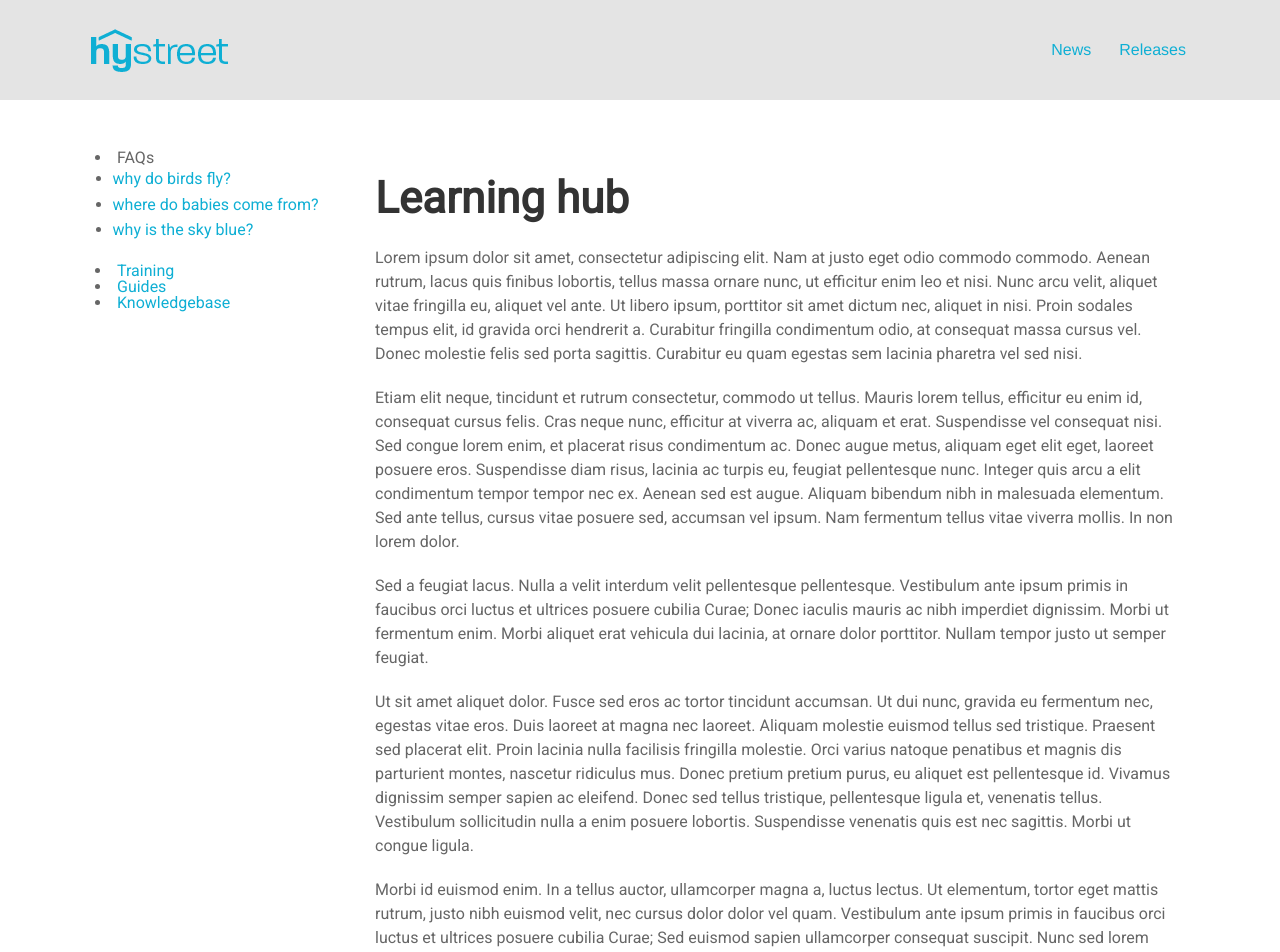
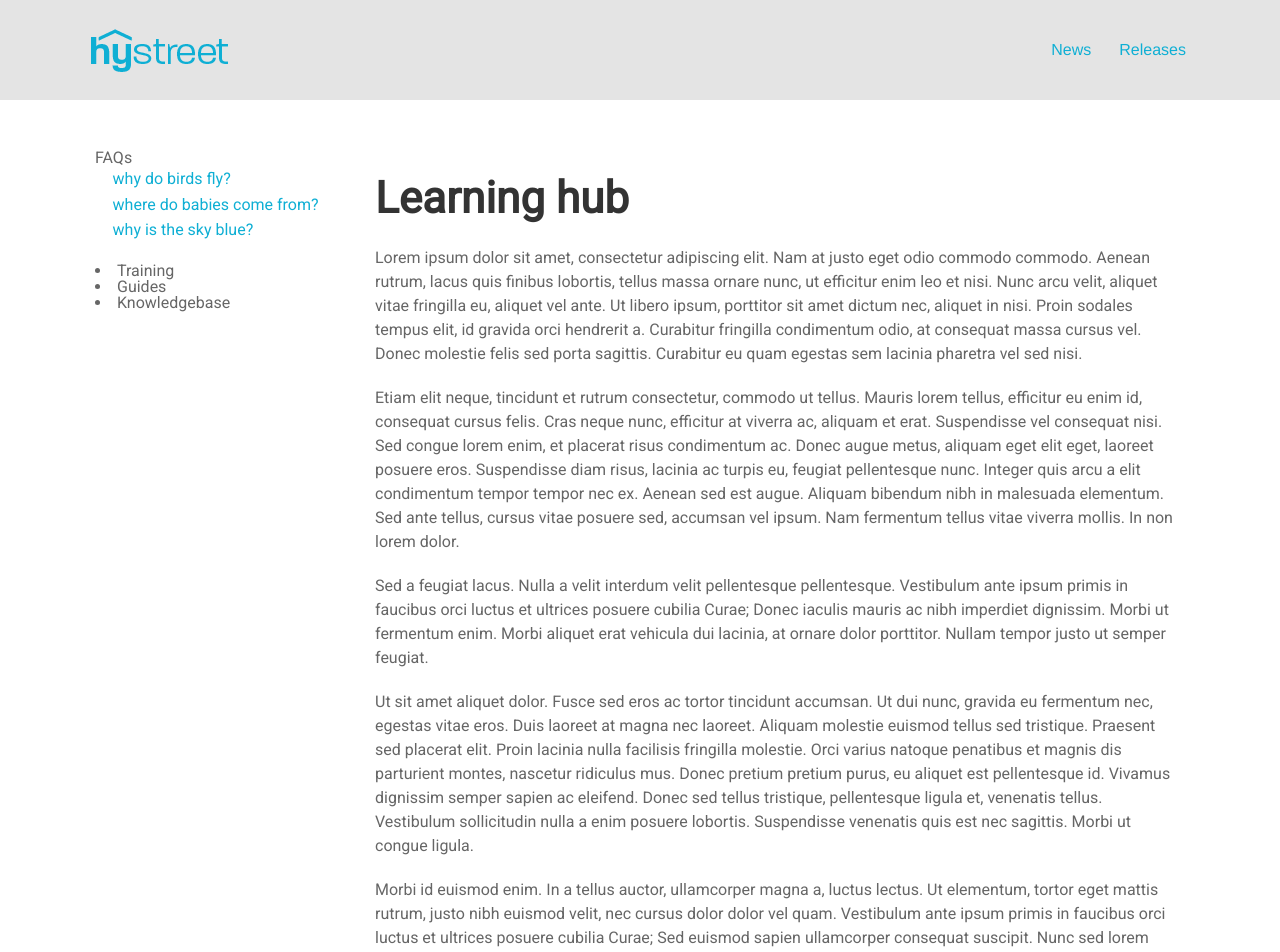
Before and after one commit to josh-brough/learninghub, a Jekyll site: the page built from index.html, in a window 1280 px wide. Shown: the top 952 px of the page. Built offline with Jekyll 4.4.1, drawn with Linux system fonts in a browser that asks for light colours; some web fonts are replaced; a script that is not in the unit is left out; the list of posts is cut into pages by our own code.

Commit message:
changing list styles

```diff
--- a/_layouts/default.html
+++ b/_layouts/default.html
@@ -95,11 +95,11 @@ src="https://www.facebook.com/tr?id=215650522204897&ev=PageView&noscript=1"
               {% for item in site.data.side %}
 
                   {% if item.children %}
-                    <li>
+                    <li style="list-style: none;">
                       {{ item.name }}
                       <ul>
                         {% for child in item.children %}
-                          <li>
+                          <li style="list-style: none;">
                             <a href="{{site.url}}/{{ child.path }}">{{ child.name }}</a>
                           </li>
                         {% endfor %}
@@ -107,7 +107,7 @@ src="https://www.facebook.com/tr?id=215650522204897&ev=PageView&noscript=1"
                     </li>
                   {% else %}
                     <li>
-                      <a href="{{site.url}}/{{ item.path }}">{{ item.name }}</a>
+                      {{ item.name }}
                     </li>
                   {% endif %}
               {% endfor %}
```
